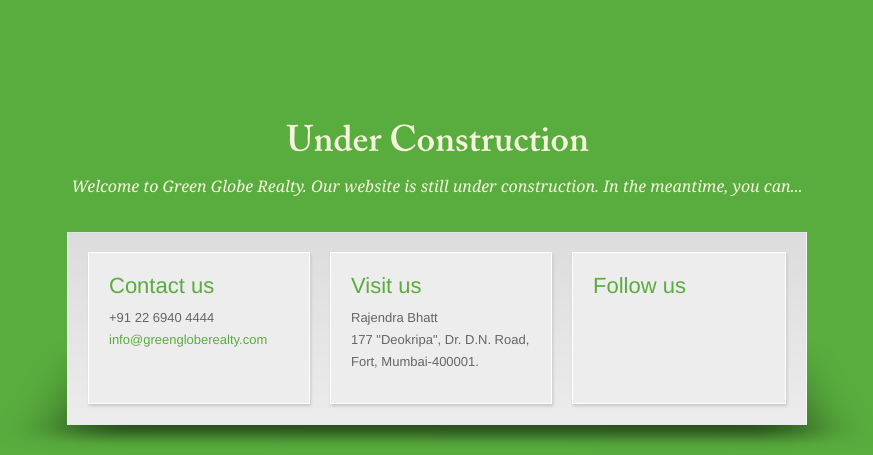
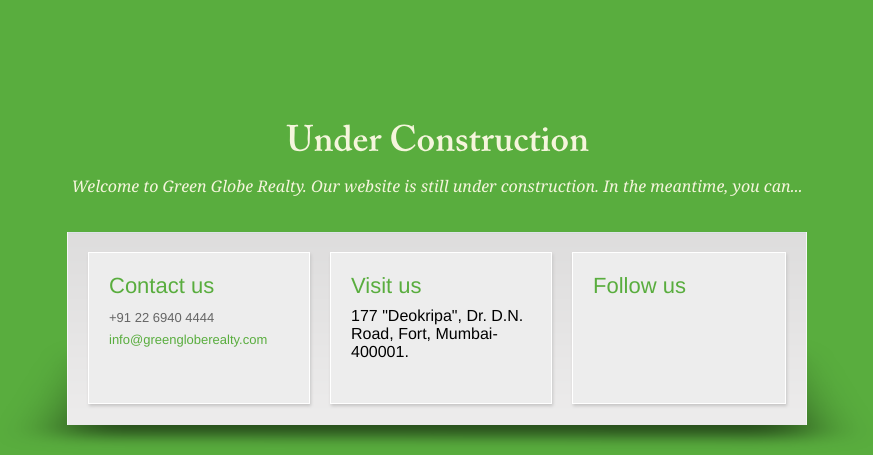
Before and after one commit to anuragrb/ggr, a Django app: template ggr/greenglobeapp/templates/landing.html in a window 1280 px wide. Shown: the part 394-849 px from the top of the page, without its empty margins (203-1076 px from the left). Run offline with Django 3.2, Linux system fonts and the light colour scheme; the template is opened without the code that fills it, so the values that code supplies are empty; some libraries are stand-ins or nearby versions.

Commit message:
Stylistic changes

```diff
--- a/ggr/greenglobeapp/templates/landing.html
+++ b/ggr/greenglobeapp/templates/landing.html
@@ -28,7 +28,6 @@
 			</div>
 			<div class="box mr20">
 				<h2>Visit us</h2>
-				<p>Rajendra Bhatt<br>
 				177 "Deokripa", Dr. D.N. Road,
 				Fort, Mumbai-400001.</p>
 			</div>
```
